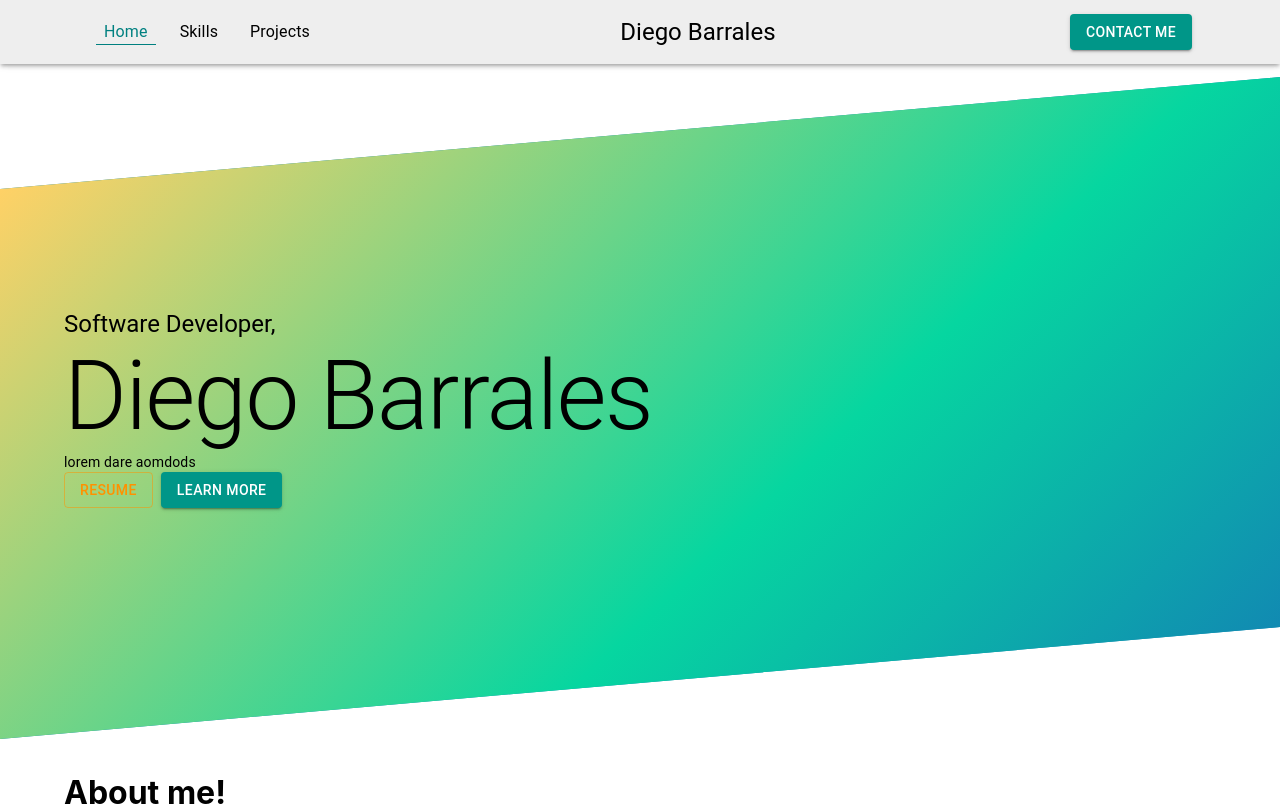
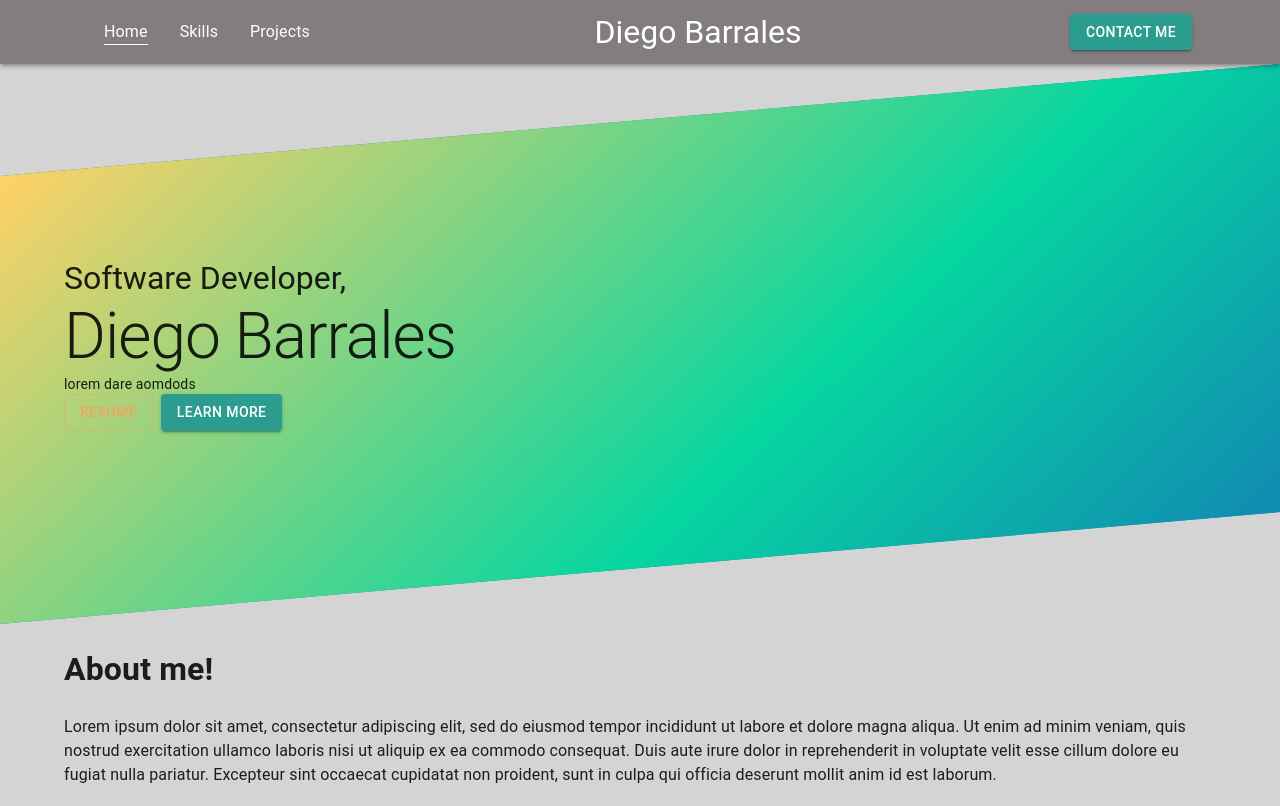
Before and after one commit to barrales-d/portfolio, a React (Create React App) app: page /#/ in a window 1280 px wide. Shown: the top 806 px of the page. Built offline with nearby package versions, Linux system fonts and the light colour scheme.

Commit message:
Theme context works now

```diff
--- a/src/App.js
+++ b/src/App.js
@@ -1,4 +1,4 @@
-import './App.css';
+// import './App.css';
 import Navbar from './components/navbar/Navbar';
 import Footer from './components/footer/Footer';
 import { Route, Routes } from 'react-router-dom';
@@ -6,10 +6,17 @@ import Home from './pages/Home';
 import Skills from './pages/Skills';
 import Projects from './pages/Projects';
 import { Fragment } from 'react';
+import { CssBaseline, ThemeProvider } from '@mui/material';
+import { ThemeContext, useMode } from './theme';
 
 function App() {
+  const [theme, themeValue] = useMode();
+
   return (
     <Fragment>
+      <ThemeContext.Provider value={themeValue}>
+        <ThemeProvider theme={theme}>
+          <CssBaseline />
           <Navbar />
           <Routes>
             <Route path='/' element={<Home />} />
@@ -17,6 +24,8 @@ function App() {
             <Route path='/projects' element={<Projects />} />
           </Routes>
           <Footer />
+        </ThemeProvider>
+      </ThemeContext.Provider>
     </Fragment>
   );
 }
--- a/src/components/modal/ModalBase.js
+++ b/src/components/modal/ModalBase.js
@@ -38,9 +38,6 @@ const ModalBase = ({
             left: "50%",
             transform: "translate(-50%, -50%)",
             width: 400,
-            bgcolor: "background.paper",
-            color: "black",
-            border: "2px solid #000",
             boxShadow: 24,
             p: 4,
             borderRadius: 4,
--- a/src/components/navbar/Navbar.js
+++ b/src/components/navbar/Navbar.js
@@ -1,7 +1,7 @@
 import { Link } from "react-router-dom";
 
 import "./navbar.css";
-import { AppBar, Box, Button, Container, Toolbar, Typography } from "@mui/material";
+import { AppBar, Box, Button, Container, List, ListItem, Toolbar, Typography } from "@mui/material";
 import { useState } from "react";
 
 const pages = ["Home", "Skills", "Projects"];
@@ -19,11 +19,12 @@ const Navbar = () => {
     <AppBar component="nav" position="sticky" elevation={3}>
       <Container maxWidth="lg">
         <Toolbar className="navbar">
-          <Box sx={{
+          <List sx={{
             display: { xs: "none", md: "flex" }
           }}>
             {
               pages.map((page, idx) => (
+                <ListItem>
                   <Link
                     data-value={idx}
                     to={(idx === 0) ? "/" : "/" + page}
@@ -39,9 +40,10 @@ const Navbar = () => {
                       {page}
                     </Typography>
                   </Link>
+                </ListItem>
               ))
             }
-          </Box>
+          </List>
           <Box className="nav-title">
             <Typography variant="h5">
               <span className="pop">Diego</span> Barrales
@@ -52,7 +54,7 @@ const Navbar = () => {
           </Box>
         </Toolbar>
       </Container>
-    </AppBar>
+    </AppBar >
   );
 }
 
--- a/src/components/navbar/navbar.css
+++ b/src/components/navbar/navbar.css
@@ -1,8 +1,4 @@
-.navbar {
-    display: flex;
-    justify-content: space-between;
-}
-.navbar > * {
+.navbar>* {
     text-align: center;
 }
 
@@ -13,16 +9,11 @@
 .link-item {
     color: inherit;
     text-decoration: none;
-    padding-inline: 0.5rem;
-    margin-inline: 0.5rem;
-    transition:
-        color 300ms ease,
-        border-bottom 300ms 100ms ease-in;
+    transition: border-bottom 300ms 100ms ease-in;
 }
 
 .link-item:hover,
 .link-item:focus-visible,
 .link-item.active {
-    color: teal;
     border-bottom: solid 1px;
 }
--- a/src/index.js
+++ b/src/index.js
@@ -2,52 +2,13 @@ import React from 'react';
 import ReactDOM from 'react-dom/client';
 import './index.css';
 import App from './App';
-import reportWebVitals from './reportWebVitals';
 import { HashRouter } from 'react-router-dom';
-import { ThemeProvider, createTheme } from '@mui/material';
-import { orange, teal } from '@mui/material/colors';
-
-const theme = createTheme({
-  palette: {
-    // mode: 'dark',
-    primary: teal,
-    secondary: orange
-  },
-  components: {
-    MuiButton: {
-      styleOverrides: {
-        root: {
-        },
-        outlined: {
-        }
-      }
-    },
-    MuiAppBar: {
-      defaultProps: {
-        color: "inherit"
-      },
-      styleOverrides: {
-        root: {
-          backgroundColor: "#eee"
-        }
-      }
-    }
-  }
-
-});
 
 const root = ReactDOM.createRoot(document.getElementById('root'));
 root.render(
   <React.StrictMode>
-    <ThemeProvider theme={theme}>
       <HashRouter>
         <App />
       </HashRouter>
-    </ThemeProvider>
   </React.StrictMode>
 );
-
-// If you want to start measuring performance in your app, pass a function
-// to log results (for example: reportWebVitals(console.log))
-// or send to an analytics endpoint. Learn more: https://bit.ly/CRA-vitals
-reportWebVitals();
--- a/src/reportWebVitals.js
+++ /dev/null
@@ -1,13 +0,0 @@
-const reportWebVitals = onPerfEntry => {
-  if (onPerfEntry && onPerfEntry instanceof Function) {
-    import('web-vitals').then(({ getCLS, getFID, getFCP, getLCP, getTTFB }) => {
-      getCLS(onPerfEntry);
-      getFID(onPerfEntry);
-      getFCP(onPerfEntry);
-      getLCP(onPerfEntry);
-      getTTFB(onPerfEntry);
-    });
-  }
-};
-
-export default reportWebVitals;
--- /dev/null
+++ b/src/theme.js
@@ -0,0 +1,236 @@
+import { createTheme } from '@mui/material';
+import { createContext, useMemo, useState } from 'react';
+
+const colorpalette = (mode) => {
+  if (mode === 'dark') {
+    return {
+      darkBlue: {
+        100: "#d4dadd",
+        200: "#a8b5ba",
+        300: "#7d9098",
+        400: "#516b75",
+        500: "#264653",
+        600: "#1e3842",
+        700: "#172a32",
+        800: "#0f1c21",
+        900: "#080e11"
+      },
+
+      teal: {
+        100: "#d4ebe9",
+        200: "#aad8d2",
+        300: "#7fc4bc",
+        400: "#55b1a5",
+        500: "#2a9d8f",
+        600: "#227e72",
+        700: "#195e56",
+        800: "#113f39",
+        900: "#081f1d"
+      },
+
+      yellow: {
+        100: "#fbf3e1",
+        200: "#f6e7c3",
+        300: "#f2dca6",
+        400: "#edd088",
+        500: "#e9c46a",
+        600: "#ba9d55",
+        700: "#8c7640",
+        800: "#5d4e2a",
+        900: "#2f2715"
+      },
+
+      orange: {
+        100: "#fdecdf",
+        200: "#fbdac0",
+        300: "#f8c7a0",
+        400: "#f6b581",
+        500: "#f4a261",
+        600: "#c3824e",
+        700: "#92613a",
+        800: "#624127",
+        900: "#312013"
+      },
+
+      red: {
+        100: "#fae2dc",
+        200: "#f5c5b9",
+        300: "#f1a997",
+        400: "#ec8c74",
+        500: "#e76f51",
+        600: "#b95941",
+        700: "#8b4331",
+        800: "#5c2c20",
+        900: "#2e1610"
+      },
+
+      grey: {
+        100: "#d5d4d4",
+        200: "#aba9aa",
+        300: "#827e7f",
+        400: "#585355",
+        500: "#2e282a",
+        600: "#252022",
+        700: "#1c1819",
+        800: "#121011",
+        900: "#090808"
+      },
+    };
+  } else {
+    return {
+      darkBlue: {
+        100: "#080e11",
+        200: "#0f1c21",
+        300: "#172a32",
+        400: "#1e3842",
+        500: "#264653",
+        600: "#516b75",
+        700: "#7d9098",
+        800: "#a8b5ba",
+        900: "#d4dadd"
+      },
+
+      teal: {
+        100: "#081f1d",
+        200: "#113f39",
+        300: "#195e56",
+        400: "#227e72",
+        500: "#2a9d8f",
+        600: "#55b1a5",
+        700: "#7fc4bc",
+        800: "#aad8d2",
+        900: "#d4ebe9"
+      },
+
+      yellow: {
+        100: "#2f2715",
+        200: "#5d4e2a",
+        300: "#8c7640",
+        400: "#ba9d55",
+        500: "#e9c46a",
+        600: "#edd088",
+        700: "#f2dca6",
+        800: "#f6e7c3",
+        900: "#fbf3e1"
+      },
+
+      orange: {
+        100: "#312013",
+        200: "#624127",
+        300: "#92613a",
+        400: "#c3824e",
+        500: "#f4a261",
+        600: "#f6b581",
+        700: "#f8c7a0",
+        800: "#fbdac0",
+        900: "#fdecdf"
+      },
+
+      red: {
+        100: "#2e1610",
+        200: "#5c2c20",
+        300: "#8b4331",
+        400: "#b95941",
+        500: "#e76f51",
+        600: "#ec8c74",
+        700: "#f1a997",
+        800: "#f5c5b9",
+        900: "#fae2dc"
+      },
+
+      grey: {
+        100: "#090808",
+        200: "#121011",
+        300: "#1c1819",
+        400: "#252022",
+        500: "#2e282a",
+        600: "#585355",
+        700: "#827e7f",
+        800: "#aba9aa",
+        900: "#d5d4d4"
+      },
+    };
+  }
+}
+
+const themeSettings = (mode) => {
+  const colors = colorpalette(mode);
+  return {
+    palette: {
+      mode: mode,
+      ...(mode === 'dark'
+        ? {
+          primary: {
+            main: colors.teal[500],
+          },
+          secondary: {
+            main: colors.orange[500]
+          },
+          background: {
+            default: colors.grey[800],
+          },
+        } :/* light theme */ {
+          primary: {
+            main: colors.teal[500]
+          },
+          secondary: {
+            main: colors.orange[500]
+          },
+          background: {
+            default: colors.grey[900],
+          },
+        })
+    },
+    typography: {
+      h1: {
+        fontSize: '4rem',
+      },
+      h2: {
+        fontSize: '3.5rem',
+      },
+      h3: {
+        fontSize: '3rem',
+      },
+      h4: {
+        fontSize: '2.5rem',
+      },
+      h5: {
+        fontSize: '2rem',
+      },
+      h6: {
+        fontSize: '1.5rem',
+      },
+    },
+    components: {
+      MuiAppBar: {
+        styleOverrides: {
+          root: {
+            backgroundColor: colors.grey[700]
+          }
+        }
+      }
+    }
+  }
+};
+
+export const ThemeContext = createContext();
+
+export const useMode = () => {
+  const [isDarkMode, setIsDarkMode] = useState(false);
+
+  const toggleTheme = () => {
+    setIsDarkMode(!isDarkMode);
+  };
+
+  const themeValue = {
+    isDarkMode,
+    toggleTheme,
+  };
+
+  const theme = useMemo(
+    () => createTheme(themeSettings((isDarkMode ? "dark" : "light"))),
+    [isDarkMode]
+  );
+
+  return [theme, themeValue];
+}
```
Also changed, not shown: src/setupTests.js (deleted, +0 -5 lines), 1 other file (tests, documents, lock files or other folders). Lines whose indentation alone changed are shown as unchanged.
